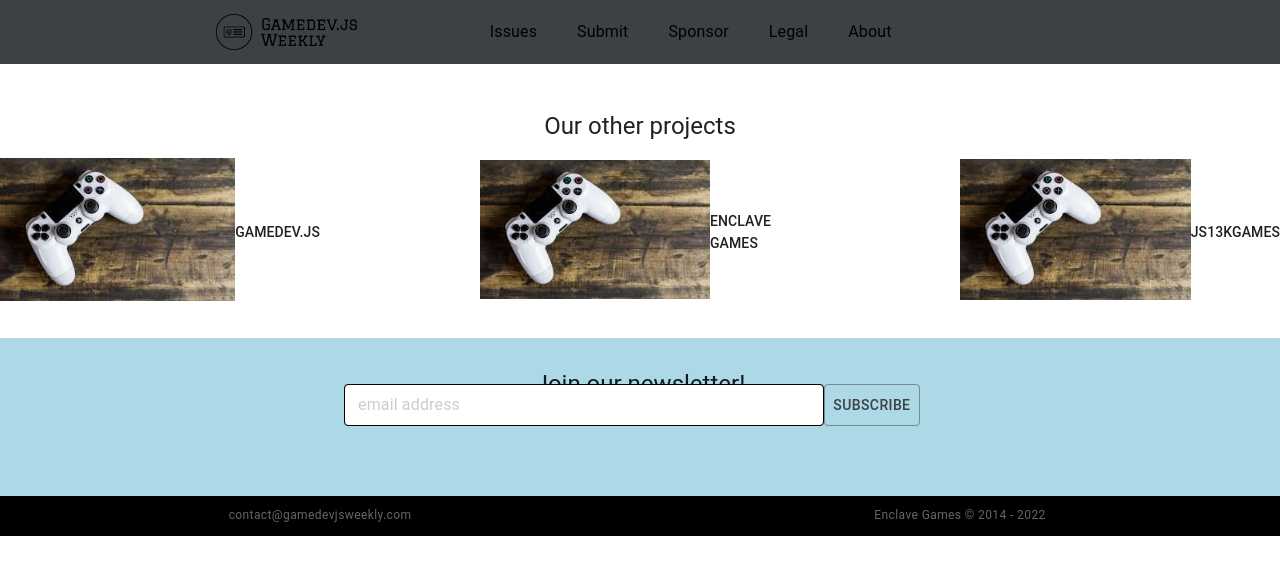
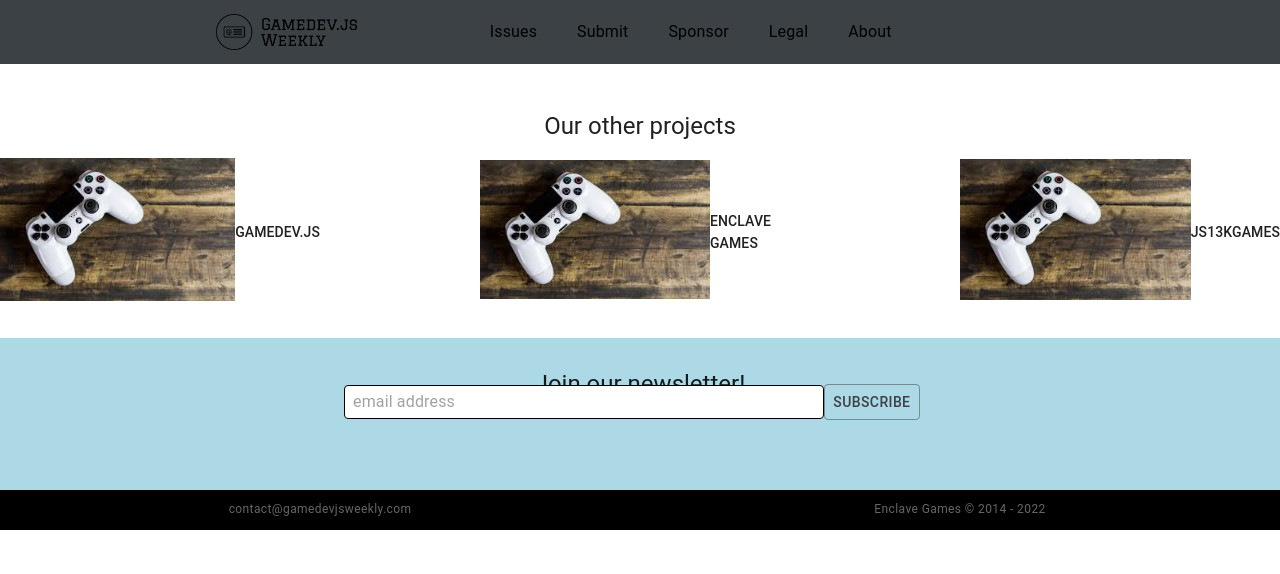
Before and after one commit to GamedevJS/Gamedev.js-Weekly, a Next.js app: page / in a window 1280 px wide. Shown: the top 574 px of the page. Built offline with nearby package versions, Linux system fonts and the light colour scheme.

Commit message:
form: new input mui

```diff
--- a/src/components/form/form.tsx
+++ b/src/components/form/form.tsx
@@ -1,7 +1,7 @@
 import { makeStyles } from "@mui/styles";
-import { Grid, TextField, Button } from "@mui/material";
+import { Grid, TextField, Button, Input } from "@mui/material";
 import { Theme } from "@mui/system";
-import { ChangeEvent, useState } from "react";
+import { useState } from "react";
 
 const useStyles = makeStyles((theme: Theme) => ({
     formContainer: {
@@ -11,10 +11,10 @@
     subBtn: {
         marginLeft: 20,
         borderRadius: 25,
-        height: 42,
+        // height: 36,
         backgroundColor: "yellow",
         textTransform: "capitalize",
-        padding: "10px 30px",
+        padding: "0 30px",
         borderColor: "orange",
     },
 }));
@@ -29,6 +29,7 @@
     const [email, setEmail] = useState("");
 
     const handleEmail = (e: React.ChangeEvent<HTMLInputElement>) => {
+        e.preventDefault();
         setEmail(e.target.value);
     };
 
@@ -46,20 +47,18 @@
             spacing={2}
             justifyContent={"center"}
             style={{ width: `${width}` }}>
-            <TextField
+            <Input
+                placeholder={label}
+                value={email}
                 fullWidth
-                variant="outlined"
-                label={label}
+                disableUnderline
                 onChange={handleEmail}
-                size={"small"}
                 sx={{
                     input: {
                         backgroundColor: "#fff",
                         borderRadius: 1,
                         border: "1px solid #000",
-                    },
-                    label: {
-                        color: "#ccc",
+                        paddingLeft: 1,
                     },
                 }}
             />
--- a/src/pages/_app.tsx
+++ b/src/pages/_app.tsx
@@ -1,4 +1,4 @@
-import "../styles/globals.css";
+// import "../styles/globals.css";
 import type { AppProps } from "next/app";
 import { ThemeProvider, CssBaseline } from "@mui/material";
 import theme from "../theme";
```
